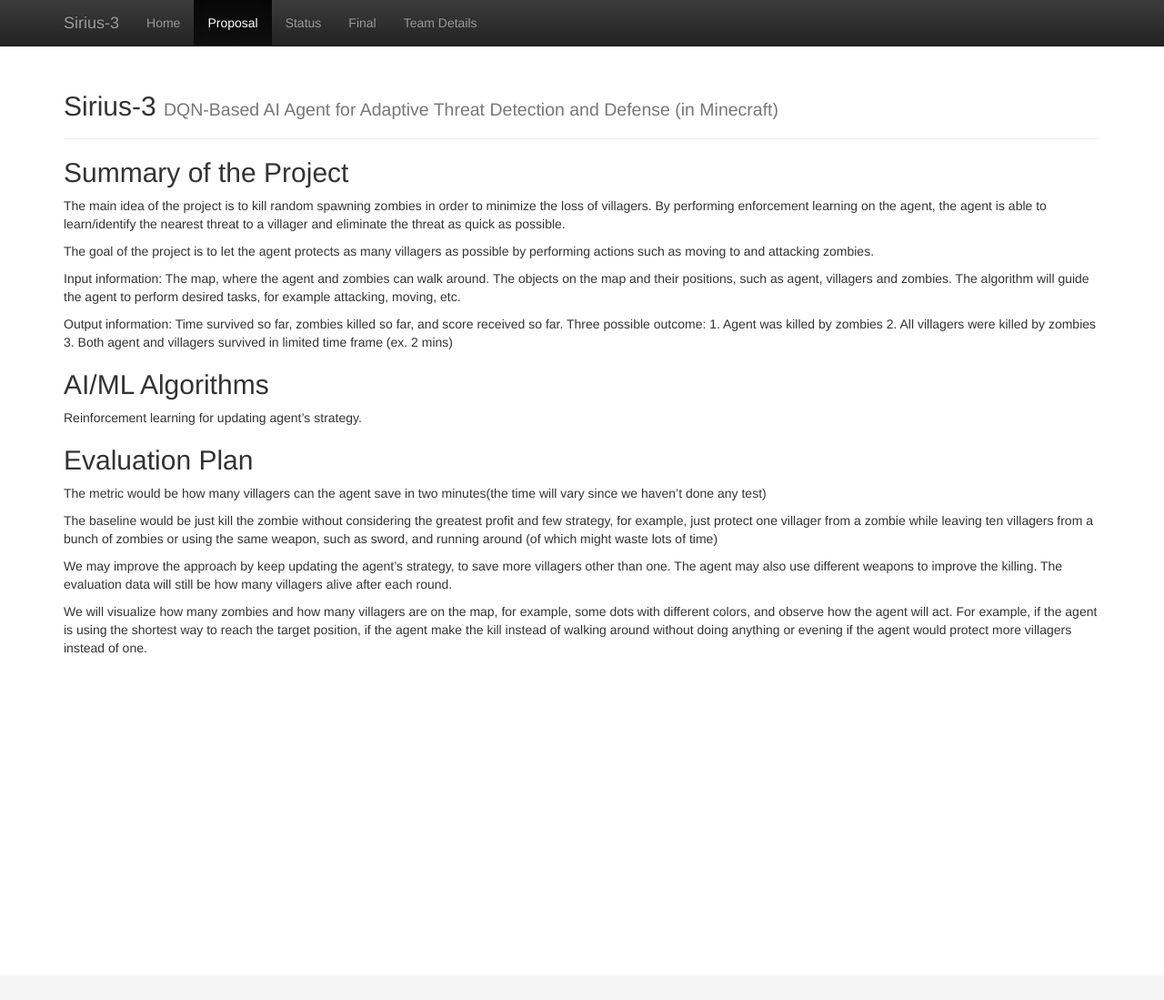
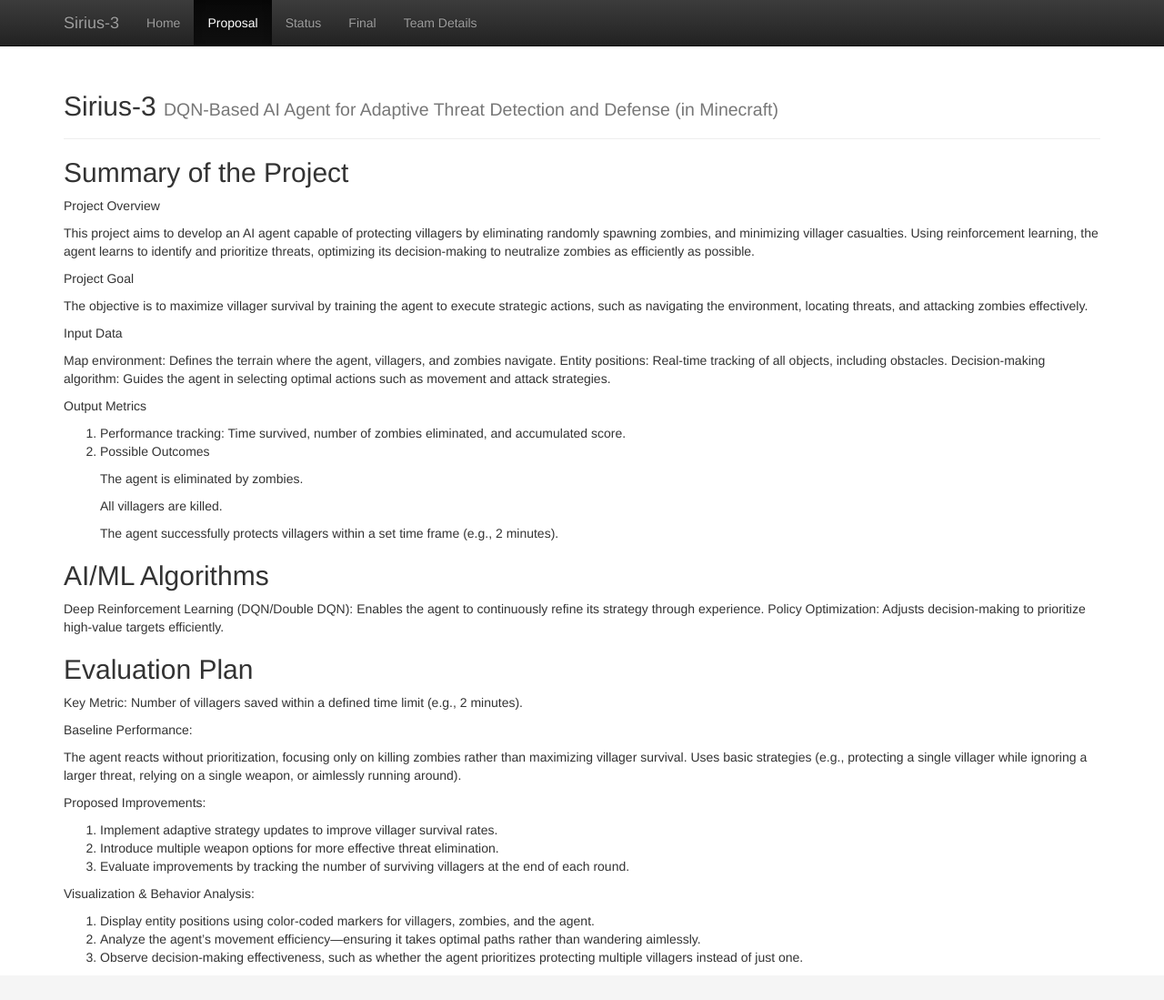
Before and after one commit to jiacheh4/Sirius-3, a Jekyll site: the page built from docs/proposal.md, in a window 1280 px wide and 1132 px high. Shown: the top 1099 px of the window at 91% size. Built offline with Jekyll 4.4.1, drawn with Linux system fonts in a browser that asks for light colours.

Commit message:
Update proposal.md

```diff
--- a/docs/proposal.md
+++ b/docs/proposal.md
@@ -5,28 +5,52 @@
 
 ## Summary of the Project
 
-The main idea of the project is to kill random spawning zombies in order to minimize the loss of villagers. By performing enforcement learning on the agent, the agent is able to learn/identify the nearest threat to a villager and eliminate the threat as quick as possible.
+Project Overview
 
-The goal of the project is to let the agent protects as many villagers as possible by performing actions such as moving to and attacking zombies.
+This project aims to develop an AI agent capable of protecting villagers by eliminating randomly spawning zombies, and minimizing villager casualties. Using reinforcement learning, the agent learns to identify and prioritize threats, optimizing its decision-making to neutralize zombies as efficiently as possible.
 
-Input information: The map, where the agent and zombies can walk around. The objects on the map and their positions, such as agent, villagers and zombies. The algorithm will guide the agent to perform desired tasks, for example attacking, moving, etc.
+Project Goal
 
-Output information: Time survived so far, zombies killed so far, and score received so far.
-  Three possible outcome:
-    1. Agent was killed by zombies
-    2. All villagers were killed by zombies
-    3. Both agent and villagers survived in limited time frame (ex. 2 mins)
+The objective is to maximize villager survival by training the agent to execute strategic actions, such as navigating the environment, locating threats, and attacking zombies effectively.
+
+Input Data
+
+Map environment: Defines the terrain where the agent, villagers, and zombies navigate.
+Entity positions: Real-time tracking of all objects, including obstacles.
+Decision-making algorithm: Guides the agent in selecting optimal actions such as movement and attack strategies.
+
+Output Metrics
+ 1. Performance tracking: Time survived, number of zombies eliminated, and accumulated score.
+ 2. Possible Outcomes
+
+       The agent is eliminated by zombies.
+
+       All villagers are killed.
+
+       The agent successfully protects villagers within a set time frame (e.g., 2 minutes).
 
 ## AI/ML Algorithms
 
-Reinforcement learning for updating agent’s strategy.
+Deep Reinforcement Learning (DQN/Double DQN): Enables the agent to continuously refine its strategy through experience.
+Policy Optimization: Adjusts decision-making to prioritize high-value targets efficiently.
 
 ## Evaluation Plan
 
-The metric would be how many villagers can the agent save in two minutes(the time will vary since we haven’t done any test)
+Key Metric: Number of villagers saved within a defined time limit (e.g., 2 minutes).
 
-The baseline would be just kill the zombie without considering the greatest profit and few strategy, for example, just protect one villager from a zombie while leaving ten villagers from a bunch of zombies or using the same weapon, such as sword, and running around (of which might waste lots of time)
+Baseline Performance:
 
-We may improve the approach by keep updating the agent’s strategy, to save more villagers other than one. The agent may also use different weapons to improve the killing. The evaluation data will still be how many villagers alive after each round.
+The agent reacts without prioritization, focusing only on killing zombies rather than maximizing villager survival.
+Uses basic strategies (e.g., protecting a single villager while ignoring a larger threat, relying on a single weapon, or aimlessly running around).
 
-We will visualize how many zombies and how many villagers are on the map, for example, some dots with different colors, and observe how the agent will act. For example, if the agent is using the shortest way to reach the target position, if the agent make the kill instead of walking around without doing anything or evening if the agent would protect more villagers instead of one.
+Proposed Improvements:
+
+1. Implement adaptive strategy updates to improve villager survival rates.
+2. Introduce multiple weapon options for more effective threat elimination.
+3. Evaluate improvements by tracking the number of surviving villagers at the end of each round.
+
+Visualization & Behavior Analysis:
+
+1. Display entity positions using color-coded markers for villagers, zombies, and the agent.
+2. Analyze the agent’s movement efficiency—ensuring it takes optimal paths rather than wandering aimlessly.
+3. Observe decision-making effectiveness, such as whether the agent prioritizes protecting multiple villagers instead of just one.
```
